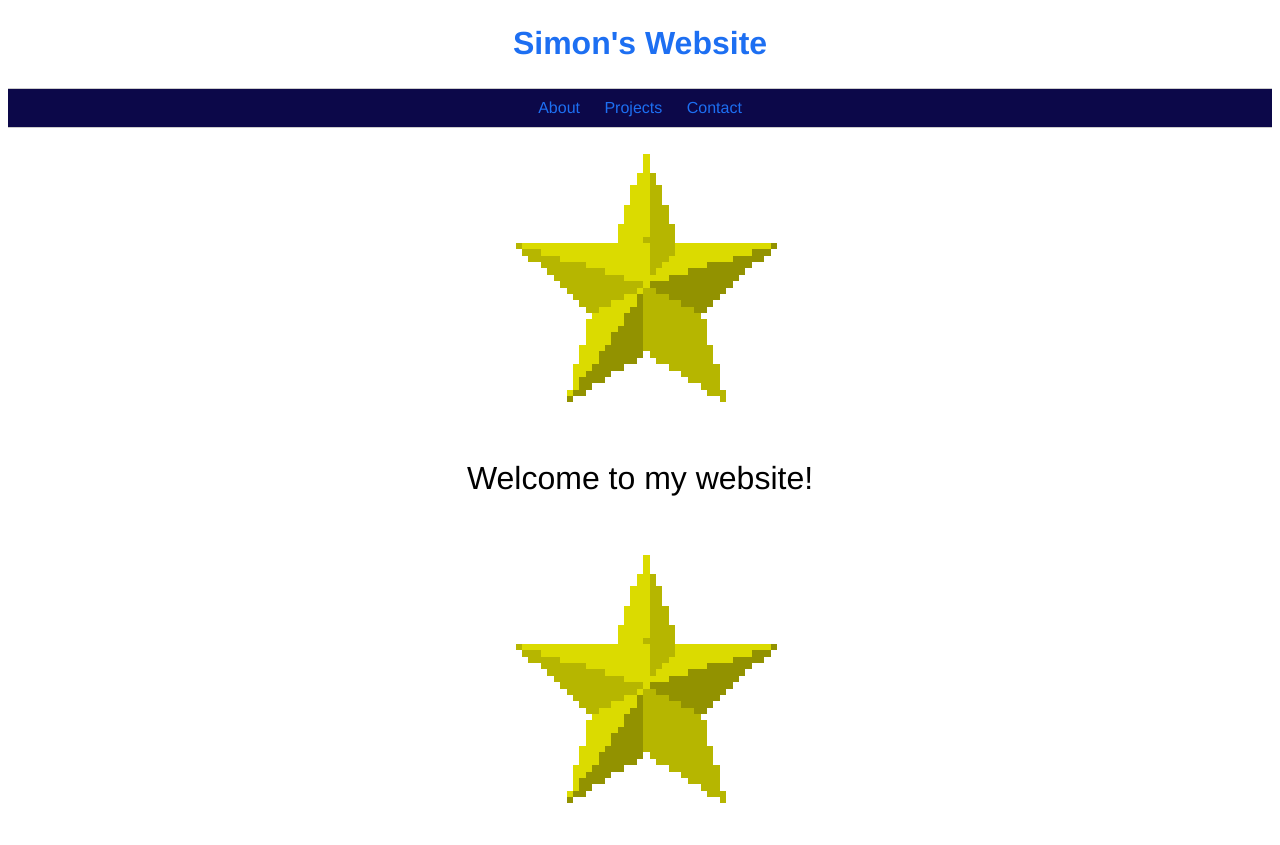
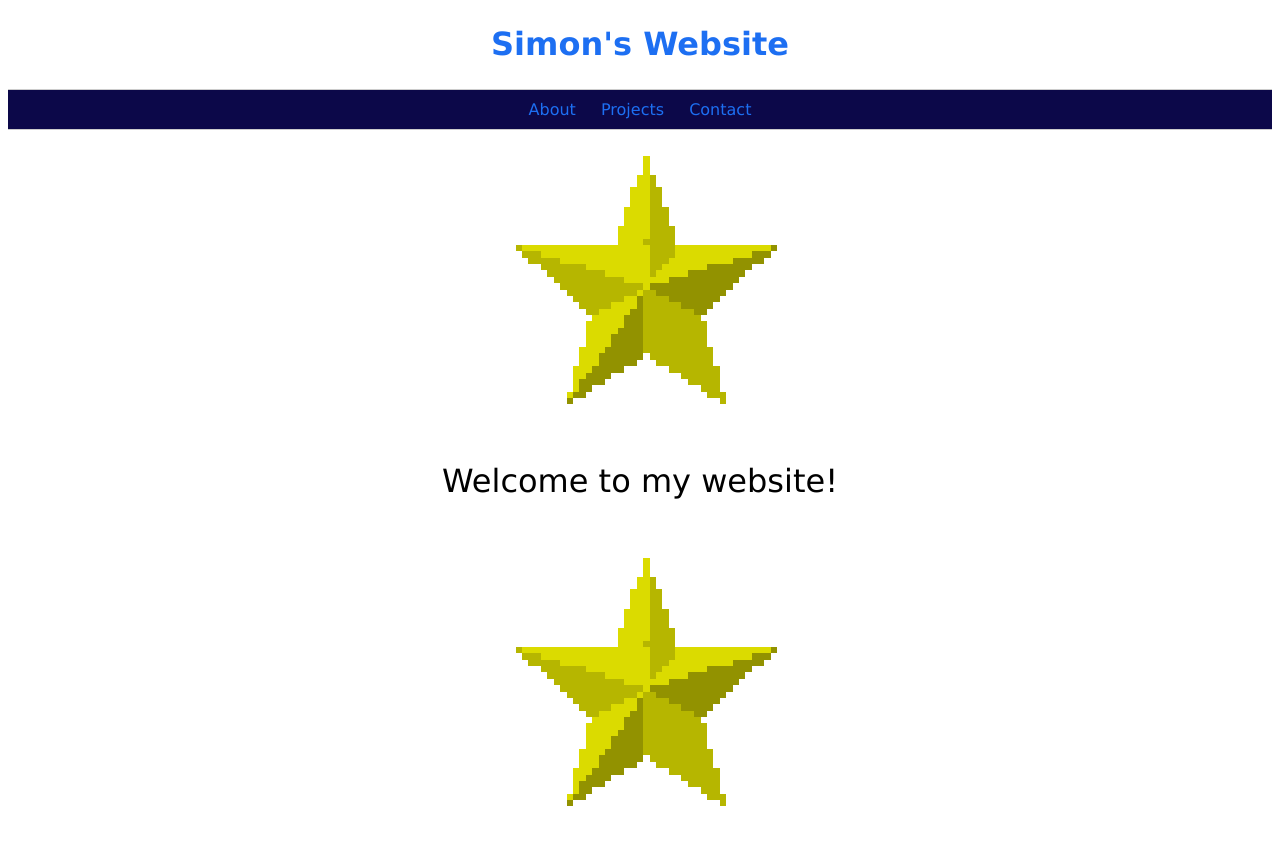
Before and after one commit to simon0h/simon0h.github.io, a Jekyll site: the page built from index.html, in a window 1280 px wide. Shown: the top 845 px of the page. Built offline with Jekyll 4.4.1, drawn with Linux system fonts in a browser that asks for light colours.

Commit message:
Update style.css

```diff
--- a/css/style.css
+++ b/css/style.css
@@ -1,5 +1,5 @@
 * {
-	font-family: "Arial Rounded MT Bold", "Helvetica Neue", helvetica, sans-serif;
+	font-family: "Arial Rounded MT Bold", Verdana, Geneva, sans-serif;
   	font-color: #333;
 }
 
```
